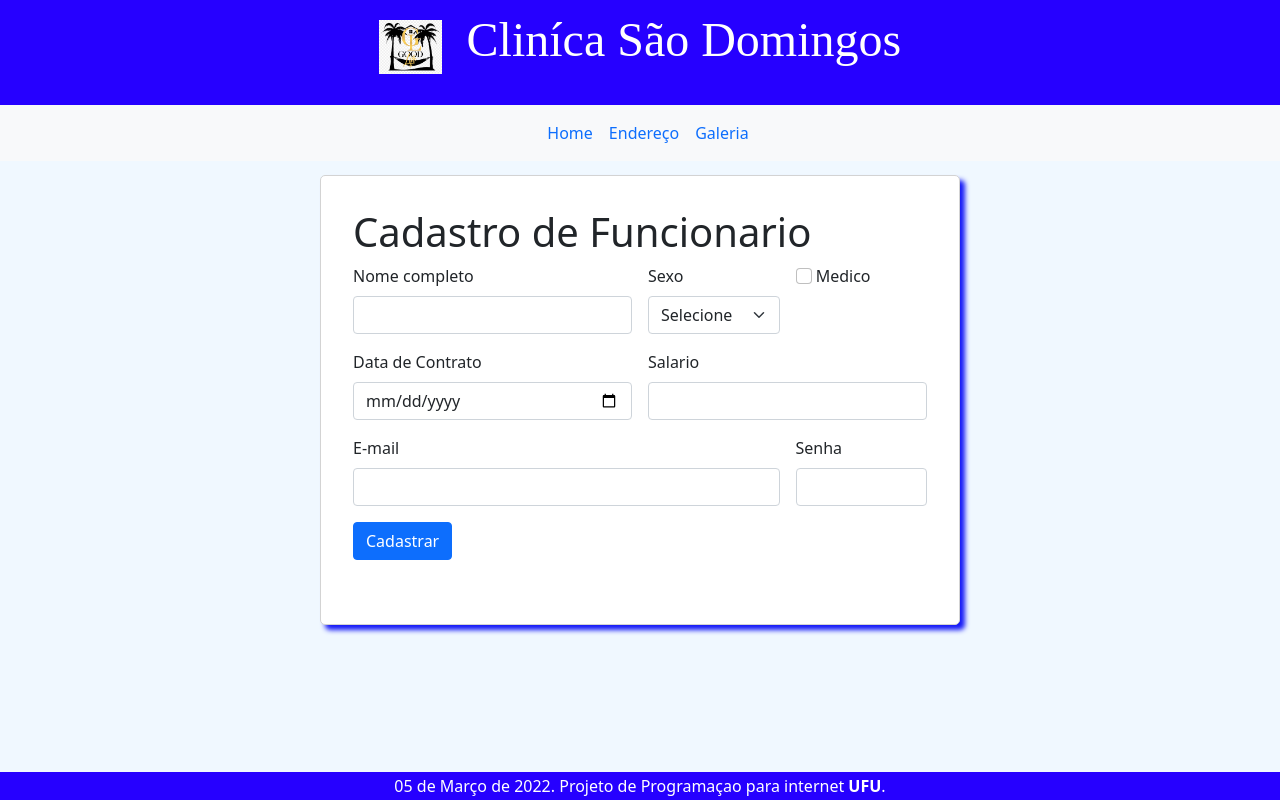
After one commit to felipe-2705/Projeto-PPI, a PHP site: page /cadastro-funcionario.php in a window 1280 px wide. The commit adds this page. Run offline with PHP 8.4, Linux system fonts and the light colour scheme.

Commit message:
login cadastro

```diff
--- /dev/null
+++ b/clinica/cadastro-funcionario.php
@@ -0,0 +1,130 @@
+<!-- <?
+//require "./php/authentication.php";
+//if(!check_sessao()){
+//    header("location: login.html");
+//    exit();
+//}
+?>  -->
+<!doctype html>
+<html lang="pt-BR">
+
+<head>
+  <meta charset="utf-8">
+  <meta name="viewport" content="width=device-width, initial-scale=1">
+  <title>Cadastro de Funcionario</title>
+
+  <link href="https://cdn.jsdelivr.net/npm/bootstrap@5.0.0-alpha3/dist/css/bootstrap.min.css" rel="stylesheet"
+    integrity="sha384-CuOF+2SnTUfTwSZjCXf01h7uYhfOBuxIhGKPbfEJ3+FqH/s6cIFN9bGr1HmAg4fQ" crossorigin="anonymous">
+  <link href="css/cadastro-funcionario.css" rel="stylesheet">
+
+</head>
+
+<body>
+<header>
+    <img src="images/coqueiro.png" alt="" id="foto">
+<div id="h1">Cliníca São Domingos</div>
+</header>
+
+<nav class="navbar navbar-expand-sm bg-light">
+    <div class="container-fluid">
+        <a class="navbar-brand" href="#">
+          </a>
+            <ul class="navbar-nav">
+                <li class="nav-item active"><a  class="nav-link"  href="index.html">Home</a></li>
+                <li  class="nav-item"><a class="nav-link"  href="endereco.html">Endereço</a></li>
+                <li  class="nav-item"><a  class="nav-link" href="galeria.html">Galeria</a></li>
+            </ul>
+            <span></span>
+    </div>
+</nav>
+
+  <div class="container">
+
+    <main>
+      <h1>Cadastro de Funcionario</h1>
+      <form action="cadastro-func.php" method="POST" class="row g-3">
+
+        <!-- Nome e Sexo -->
+        <div class="col-sm-6">
+          <label for="nome" class="form-label">Nome completo</label>
+          <input type="text" name="nome" class="form-control" id="nome">
+        </div>
+        <div class="col-sm-3">
+          <label for="sexo" class="form-label">Sexo</label>
+          <select name="sexo" class="form-select" id="sexo">
+            <option selected>Selecione</option>
+            <option value="M">Masculino</option>
+            <option value="F">Feminino</option>
+            <option value="O">Outros</option>
+          </select>
+        </div>
+
+        <div class="col-sm-3">
+        <input type="checkbox" class="form-check-input" name="medico" id="medico">
+        <label for="medico" class="form-check-label">Medico</label>
+        </div>
+
+        <!-- Data de contrato  salario dados medicos-->
+        <div class="col-sm">
+          <label for="data-contrato" class="form-label">Data de Contrato</label>
+          <input type="date" name="data-contrato" class="form-control" id="data-contrato">
+        </div>
+        <div class="col-sm">
+          <label for="salario" class="form-label">Salario</label>
+          <input type="text" name="salario" class="form-control" id="salario">
+        </div>
+        <div class="col-sm med-camp " style:"display: none;">
+        <label for="crm" class="form-label">CRM</label>
+          <input type="text" name="crm" class="form-control" id="crm">
+        </div>
+        <div class="col-sm med-camp" style:"display: none;">
+        <label for="especialidade" class="form-label">Especialidade</label>
+          <input type="text" name="especialidade" class="form-control" id="especialidade">
+        </div>
+<!-- E-mail e senha -->
+        <div class="col-sm-9">
+          <label for="email" class="form-label">E-mail</label>
+          <input type="email" name="email" class="form-control" id="email">
+        </div>
+        <div class="col-sm-3">
+          <label for="senha" class="form-label">Senha</label>
+          <input type="password" name="senha" class="form-control" id="senha">
+        </div>
+
+
+        <div class="col-12">
+          <button type="submit" class="btn btn-primary">Cadastrar</button>
+        </div>
+      </form>
+    </main>
+  </div>
+  <script src="https://cdn.jsdelivr.net/npm/bootstrap@5.0.0-alpha3/dist/js/bootstrap.bundle.min.js"
+    integrity="sha384-popRpmFF9JQgExhfw5tZT4I9/CI5e2QcuUZPOVXb1m7qUmeR2b50u+YFEYe1wgzy"
+    crossorigin="anonymous"></script>
+
+    <script>
+        function revelMedico(s){
+            const camps =  document.querySelectorAll(".med-camp"); // seleciona todos os med-camps
+            for(let i= 0; i<camps.length;i++){
+                camps[i].style.display = s;
+            }
+        }
+
+        window.onload = function (){
+            revelMedico("none");
+            const checkbox =  document.querySelector("#medico");
+           checkbox.addEventListener("change",function(){
+               if (this.checked){
+                   revelMedico("inline-block");
+               }else{
+                revelMedico("none");
+               }
+           })
+        }
+    </script>
+
+    <footer class="fixed-bottom">
+      05 de Março de 2022. Projeto de Programaçao para internet <strong>UFU</strong>.
+  </footer>
+</body>
+</html>
--- /dev/null
+++ b/clinica/css/cadastro-funcionario.css
@@ -0,0 +1,65 @@
+body{
+    background-color: aliceblue;
+}
+
+main {
+    padding: 2rem;
+    padding-top: 2rem;
+    max-width: 60%;
+    border: 0.5px solid lightgray;
+    border-radius: 5px;
+    background-color: #fff;
+    box-shadow: 5px 5px 5px rgb(20, 24, 247);
+    position: absolute;
+    top: 50%;
+    left: 50%;
+    transform: translate(-50%, -50%);
+  }
+
+  form {
+    margin-bottom: 2rem;
+  }
+
+
+  header{
+    background-color: rgb(38, 0, 255);
+    color: #fff;
+    text-align: center;
+    padding: 4px;
+    width: 100%;
+    height: 20%;
+    margin: 0;
+    top: 0;
+  }
+  footer{
+    background-color: rgb(38, 0, 255);
+    color: #fff;
+    text-align: center;
+    padding: 2px;
+    width: 100%;
+    margin: 0 auto;
+    text-align: center;
+    bottom: 0;
+    display: block;
+  }
+
+
+  #foto{
+    display: inline-block;
+    width:5%;
+    height: auto;
+    margin-bottom: 10px;
+    margin-right: 20px;
+
+  }
+
+  #h1{
+    font-family: MV BOLI;
+    font-size: 3rem;
+    padding-bottom: 2%;
+    display: inline-block;
+  }
+
+.med-camp{
+    display: none;
+}
--- a/clinica/php/authentication.php
+++ b/clinica/php/authentication.php
@@ -33,8 +33,8 @@ function inicia_sessao($email,$senha){
     $pdo = mysqlConnect();
     try{
         $sql = <<<SQL
-        SELECT codigo,email,senha_hash,nome,sexo,telefone,cep,logradouro,cidade,estado,data_contrato,salario
-        FROM p_pessoa INNER JOIN p_funcionario WHERE p_pessoa.codigo = codigo
+        SELECT p_pessoa.codigo,email,senha_hash,nome,sexo,telefone,cep,logradouro,cidade,estado,data_contrato,salario
+        FROM p_pessoa INNER JOIN p_funcionario WHERE p_pessoa.codigo = p_funcionario.codigo
 SQL;
 $stmt = $pdo->query($sql);
     }
@@ -56,7 +56,7 @@ while($row = $stmt->fetch()){
         $_SESSION["estado"] = $row["estado"];
         $_SESSION["data_contrato"] = $row["data_contrato"];
         $_SESSION["salario"] = $row["salario"];
-        $_SESSION["codigo"]  = $row["codigo"];
+        $_SESSION["codigo"]  = $row["p_pessoa.codigo"];
         ////// checando se é um medico
         try{
             $sql = <<<SQL
--- a/clinica/php/login.php
+++ b/clinica/php/login.php
@@ -9,11 +9,11 @@ class RequestResponse
  $this->destination = $destination;
  }
 }
-require "authenticaiton.php";
+require "authentication.php";
 $email = $_POST["email"] ?? "";
 $senha = $_POST["senha"] ?? "";
 if(inicia_sessao($email,$senha)){
-       $reposta = new RequestResponse(TRUE,"sucesso.html");
+       $reposta = new RequestResponse(TRUE,"cadastro-funcionario.php");
        header('Content-type: application/json');
        echo json_encode($reposta);
 }else{
```
Also changed, not shown: clinica/css/login.css (+37 -1 lines), clinica/login.html (+33 -4 lines).
